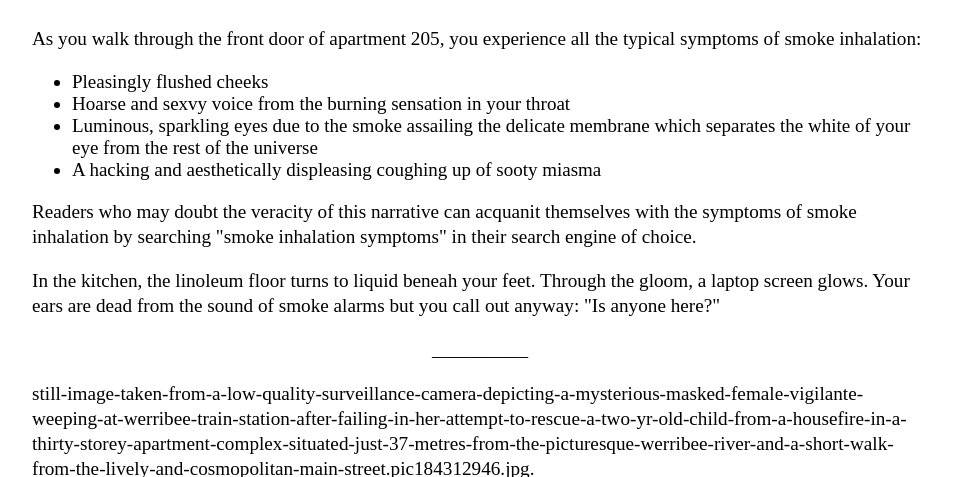
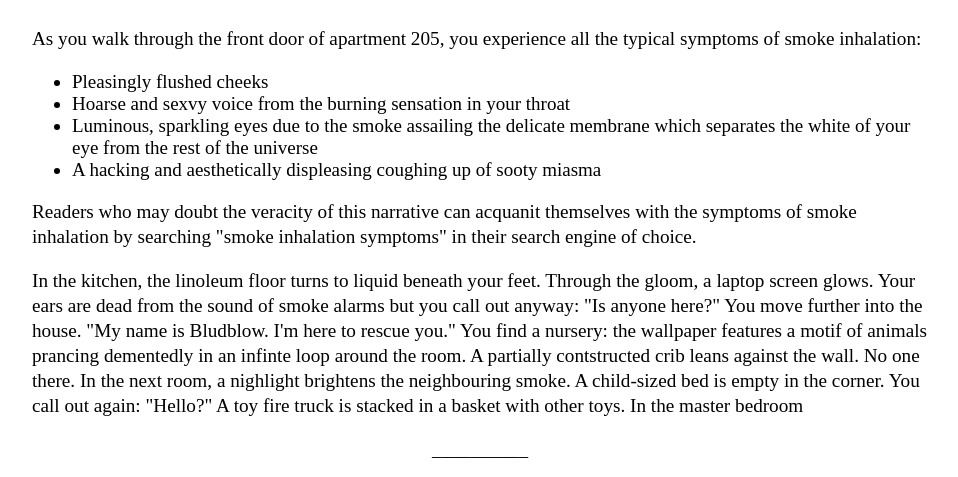
Before and after one commit to Pinelife/pinelife.github.io, a Jekyll site: the page Hellhole/Room12.html, which Jekyll copies as it is, in a window 1280 px wide and 900 px high, scrolled down 2605 px, cut to the strip 0-477 px from the top of the window. Shown: the whole strip, without its empty margins (160-1118 px from the left). Built offline with Jekyll 4.4.1, drawn with Linux system fonts in a browser that asks for light colours.

Commit message:
Update Room12.html

```diff
--- a/Hellhole/Room12.html
+++ b/Hellhole/Room12.html
@@ -160,9 +160,11 @@ As you walk through the front door of apartment 205, you experience all the typi
 Readers who may doubt the veracity of this narrative can acquanit themselves with the symptoms of smoke inhalation
  by searching "smoke inhalation symptoms" in their search engine of choice.
 </p>
-<p>In the kitchen, the linoleum floor turns to liquid beneah your feet. Through the gloom, a laptop screen glows. Your ears are dead
-from the sound of smoke alarms but you call out anyway: "Is anyone here?"
-
+<p>In the kitchen, the linoleum floor turns to liquid beneath your feet. Through the gloom, a laptop screen glows. Your ears are dead
+from the sound of smoke alarms but you call out anyway: "Is anyone here?" You move further into the house. "My name is Bludblow. I'm here to rescue you."
+You find a nursery: the wallpaper features a motif of animals prancing dementedly in an infinte loop around the room. A  partially contstructed
+crib leans against the wall. No one there. In the next room, a nighlight brightens the neighbouring smoke. A child-sized bed is empty in the corner.
+You call out again: "Hello?" A toy fire truck is stacked in a basket with other toys. In the master bedroom
 </p>
 <p style="text-align:center" class="indented">
 __________
```
